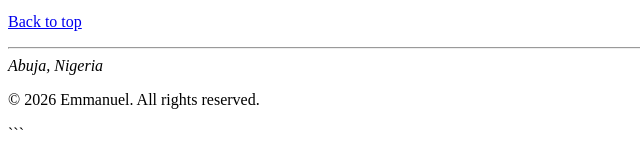
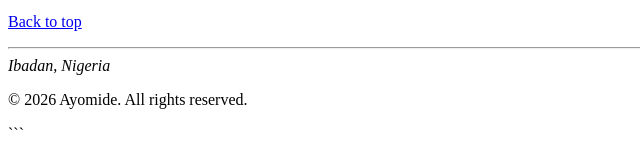
Before and after one commit to SweetandSaltydotcom/My-first-assesment, a plain HTML site: page index.html in a window 1280 px wide. Shown: the part 1280-1428 px from the top of the page, 0-640 px from the left. Drawn offline with Linux system fonts and the light colour scheme.

Commit message:
Revise index.html for profile page updates
Updated personal profile page with new content and structure.

```diff
--- a/index.html
+++ b/index.html
@@ -130,11 +130,11 @@
         <hr>
 
         <address>
-            Abuja, Nigeria
+            Ibadan, Nigeria
         </address>
 
         <p>
-            &copy; 2026 Emmanuel. All rights reserved.
+            &copy; 2026 Ayomide. All rights reserved.
         </p>
     </footer>
 
```
